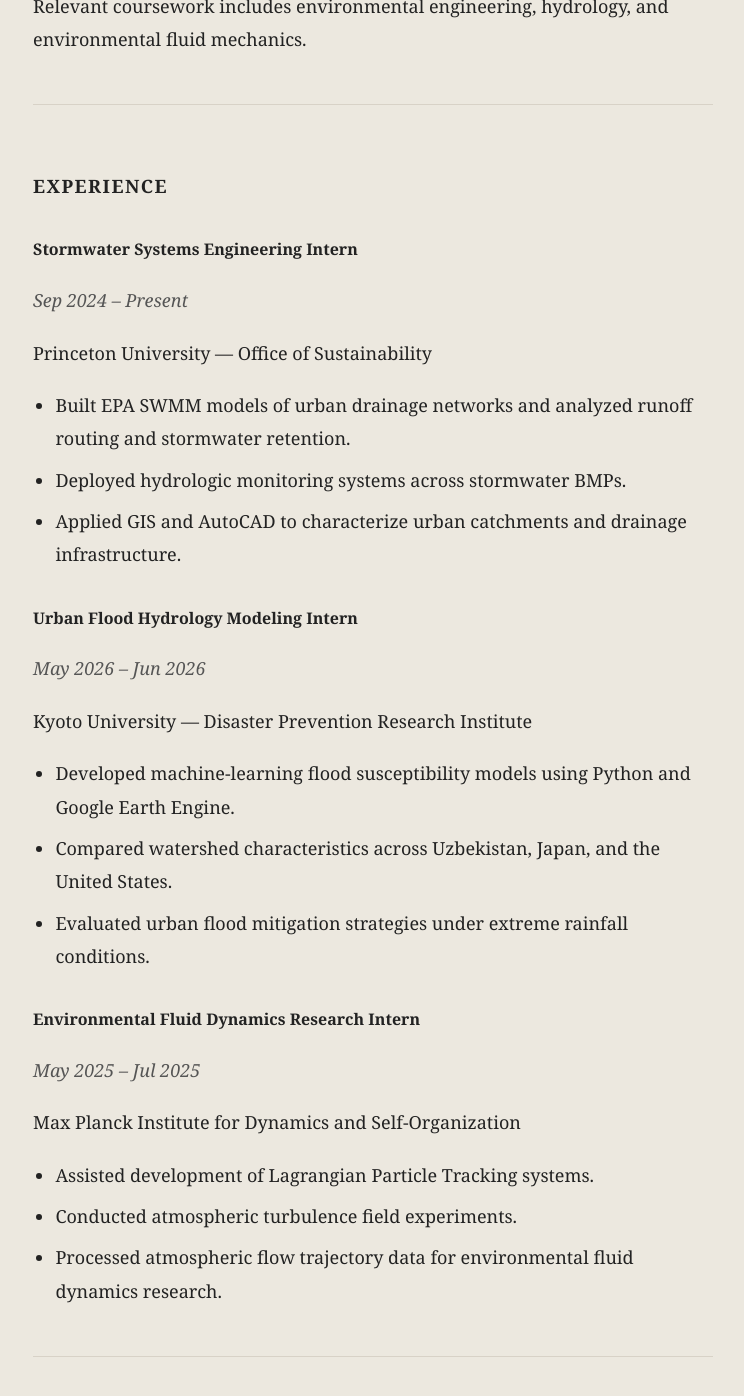
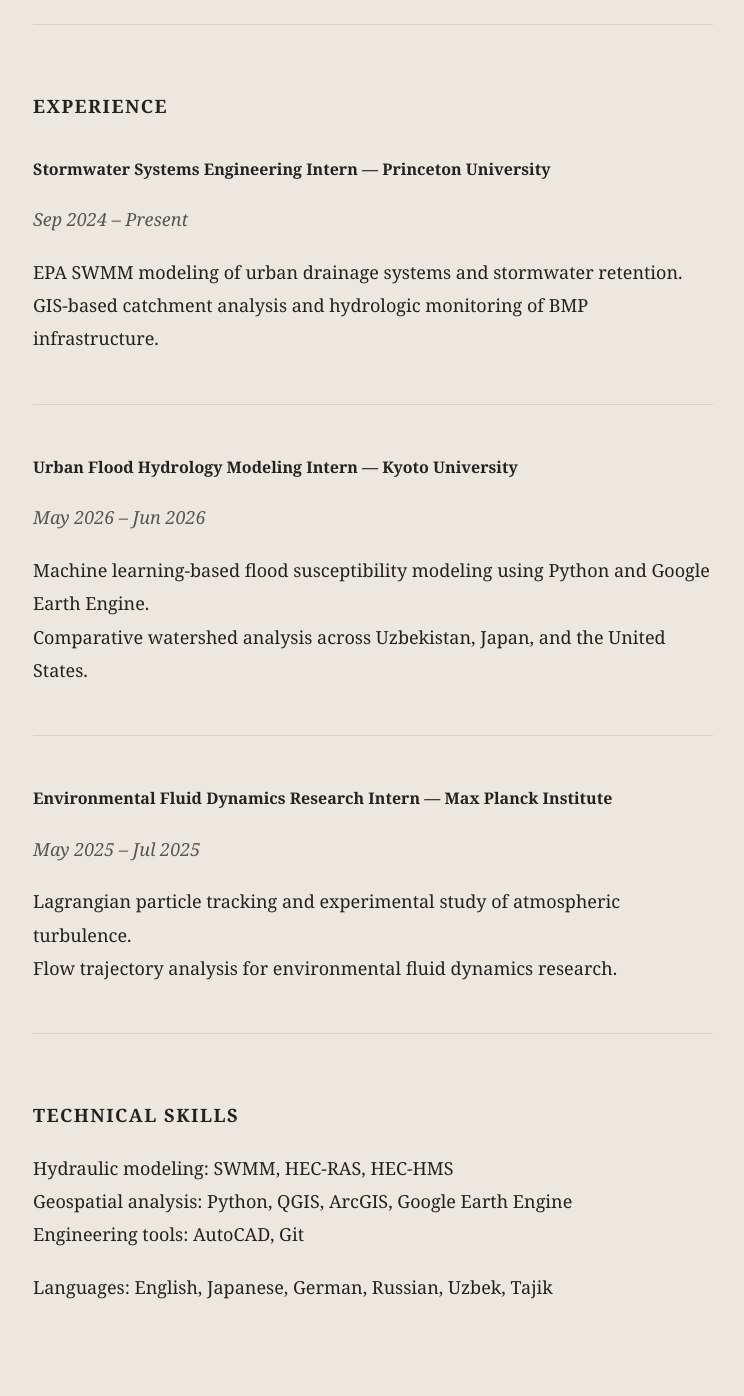
Before and after one commit to sayfullo22/sayfullo22, a Jekyll site: the page built from index.md, in a window 1280 px wide and 1400 px high, scrolled down 682 px. Shown: the top 1396 px of the window, without its empty margins (267-1011 px from the left). Built offline with Jekyll 4.4.1, drawn with Linux system fonts in a browser that asks for light colours; some of the changed text lies outside the part shown.

Commit message:
Update index.md

```diff
--- a/index.md
+++ b/index.md
@@ -16,58 +16,41 @@
 
 ## Education
 
-### Princeton University — Class of 2028
-
-**B.S.E. in Civil and Environmental Engineering**
-
-Relevant coursework includes environmental engineering, hydrology, and environmental fluid mechanics.
+Princeton University — B.S.E. Civil and Environmental Engineering (Class of 2028)
+Focus: hydrology, hydraulics, and environmental fluid mechanics.
 
 ---
 
 ## Experience
 
-### Stormwater Systems Engineering Intern
-
+### Stormwater Systems Engineering Intern — Princeton University
 *Sep 2024 – Present*
 
-Princeton University — Office of Sustainability
+EPA SWMM modeling of urban drainage systems and stormwater retention.
+GIS-based catchment analysis and hydrologic monitoring of BMP infrastructure.
 
-* Built EPA SWMM models of urban drainage networks and analyzed runoff routing and stormwater retention.
-* Deployed hydrologic monitoring systems across stormwater BMPs.
-* Applied GIS and AutoCAD to characterize urban catchments and drainage infrastructure.
+---
 
-### Urban Flood Hydrology Modeling Intern
-
+### Urban Flood Hydrology Modeling Intern — Kyoto University
 *May 2026 – Jun 2026*
 
-Kyoto University — Disaster Prevention Research Institute
+Machine learning-based flood susceptibility modeling using Python and Google Earth Engine.
+Comparative watershed analysis across Uzbekistan, Japan, and the United States.
 
-* Developed machine-learning flood susceptibility models using Python and Google Earth Engine.
-* Compared watershed characteristics across Uzbekistan, Japan, and the United States.
-* Evaluated urban flood mitigation strategies under extreme rainfall conditions.
+---
 
-### Environmental Fluid Dynamics Research Intern
-
+### Environmental Fluid Dynamics Research Intern — Max Planck Institute
 *May 2025 – Jul 2025*
 
-Max Planck Institute for Dynamics and Self-Organization
-
-* Assisted development of Lagrangian Particle Tracking systems.
-* Conducted atmospheric turbulence field experiments.
-* Processed atmospheric flow trajectory data for environmental fluid dynamics research.
+Lagrangian particle tracking and experimental study of atmospheric turbulence.
+Flow trajectory analysis for environmental fluid dynamics research.
 
 ---
 
 ## Technical Skills
 
-### Hydraulic & Environmental Modeling
+Hydraulic modeling: SWMM, HEC-RAS, HEC-HMS
+Geospatial analysis: Python, QGIS, ArcGIS, Google Earth Engine
+Engineering tools: AutoCAD, Git
 
-EPA SWMM · HEC-RAS · HEC-HMS
-
-### Programming & Geospatial Analysis
-
-Python · QGIS · ArcGIS Pro · Google Earth Engine · AutoCAD · Git
-
-### Languages
-
-English · Japanese · German · Russian · Uzbek · Tajik
+Languages: English, Japanese, German, Russian, Uzbek, Tajik
```
